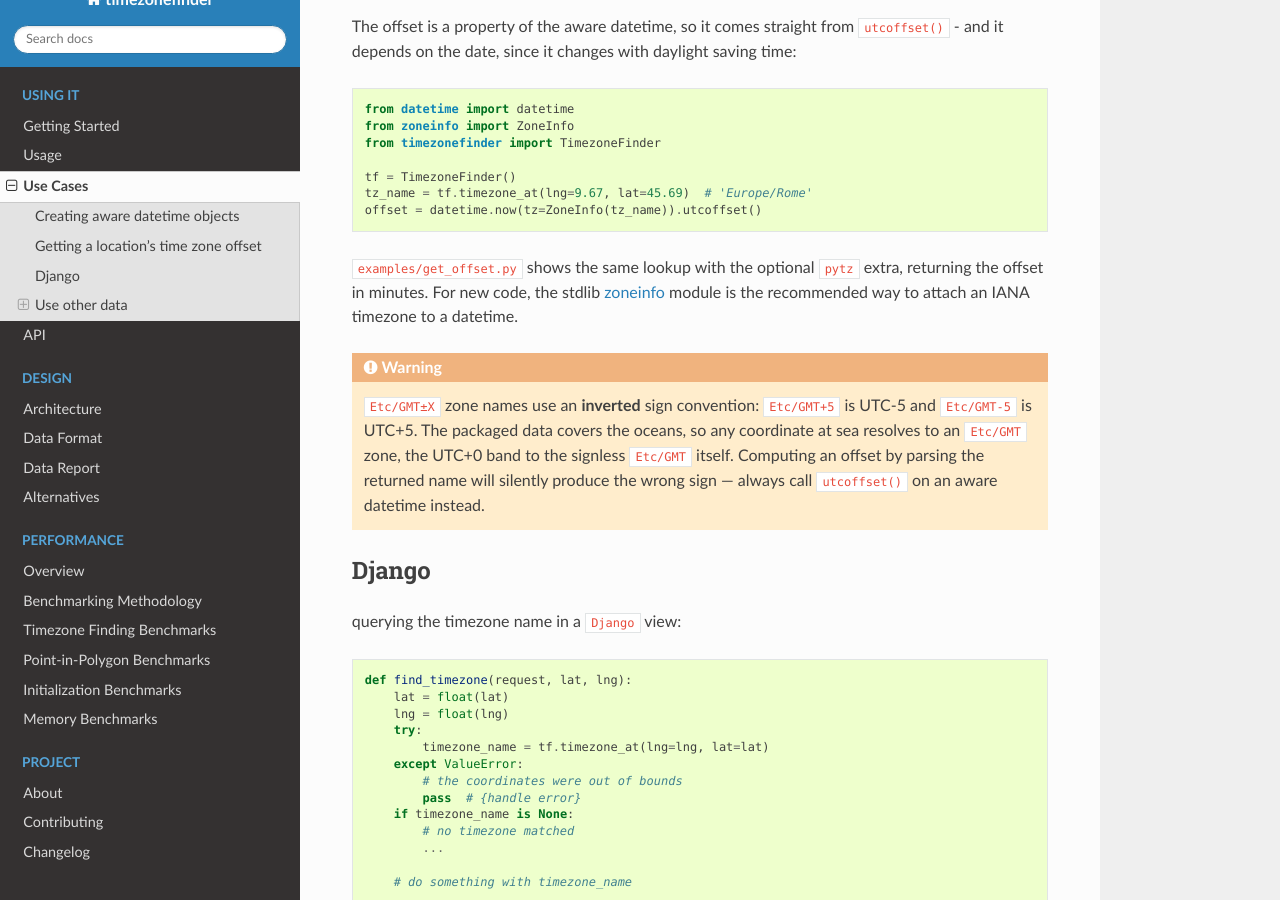
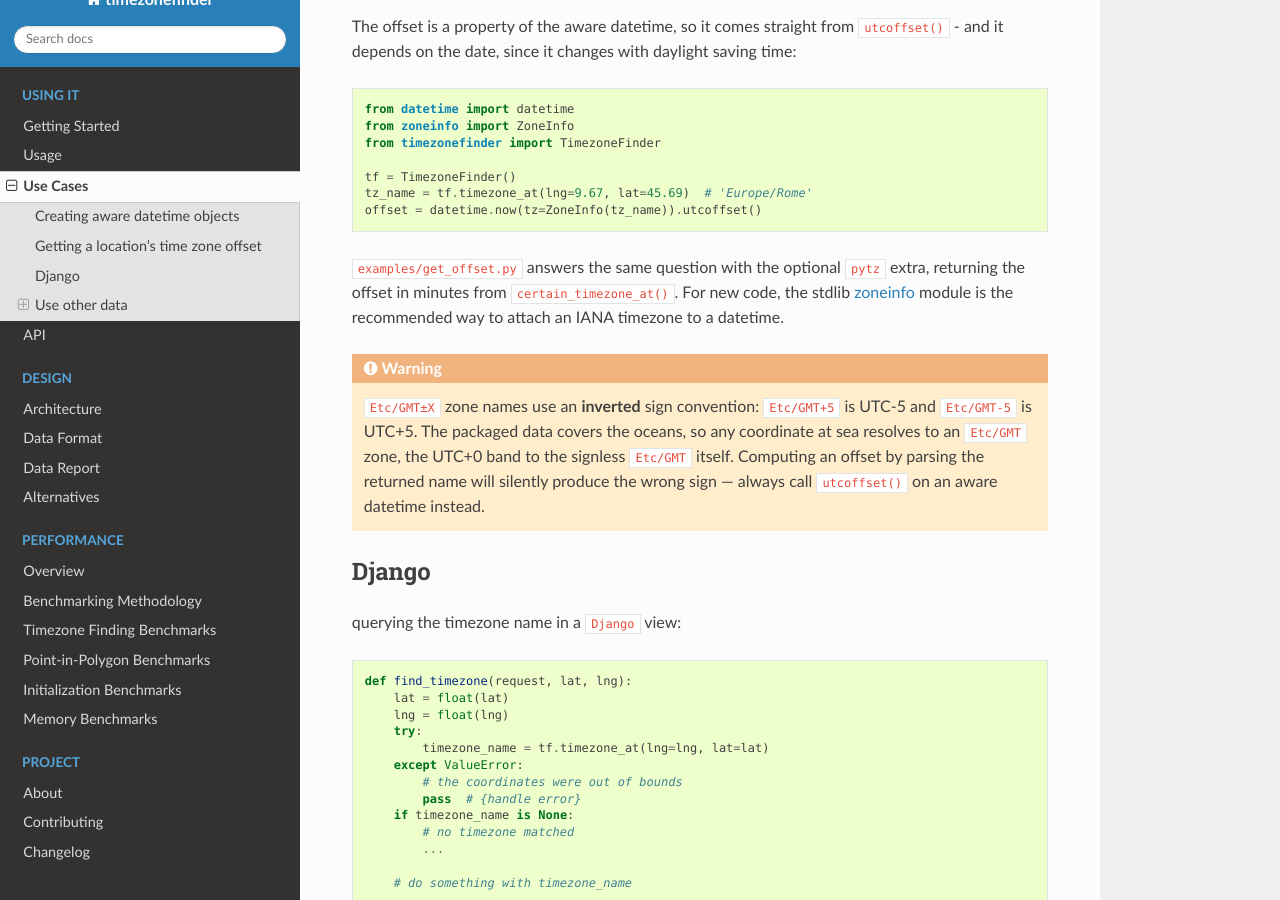
Before and after one commit to jannikmi/timezonefinder, a Sphinx documentation site: the page built from docs/2_use_cases.rst, in a window 1280 px wide and 900 px high, scrolled down 546 px. Built offline with Sphinx 7.4.7 and the Read the Docs theme 3.1.0, drawn with Linux system fonts in a browser that asks for light colours.

Commit message:
docs: say which method the pytz offset example actually calls
The snippet above uses timezone_at(); examples/get_offset.py uses
certain_timezone_at(), the exhaustive variant. Calling it "the same
lookup" left a reader unable to tell whether the swap was deliberate,
so the example could be copied as the pytz equivalent while silently
costing a different lookup.

Co-Authored-By: Claude Opus 5 <noreply@anthropic.com>

```diff
--- a/docs/2_use_cases.rst
+++ b/docs/2_use_cases.rst
@@ -40,8 +40,8 @@ depends on the date, since it changes with daylight saving time:
     tz_name = tf.timezone_at(lng=9.67, lat=45.69)  # 'Europe/Rome'
     offset = datetime.now(tz=ZoneInfo(tz_name)).utcoffset()
 
-``examples/get_offset.py`` shows the same lookup with the optional ``pytz`` extra,
-returning the offset in minutes. For new code, the stdlib
+``examples/get_offset.py`` answers the same question with the optional ``pytz`` extra,
+returning the offset in minutes from ``certain_timezone_at()``. For new code, the stdlib
 `zoneinfo <https://docs.python.org/3/library/zoneinfo.html>`_ module is the
 recommended way to attach an IANA timezone to a datetime.
 
```
